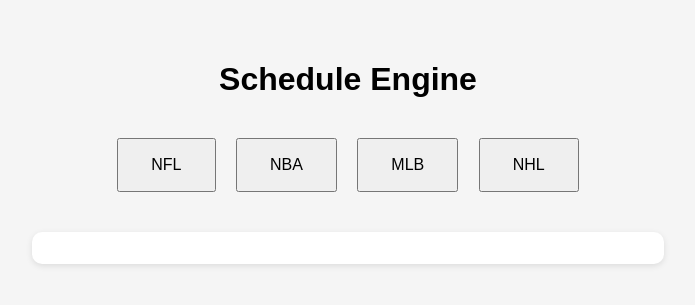
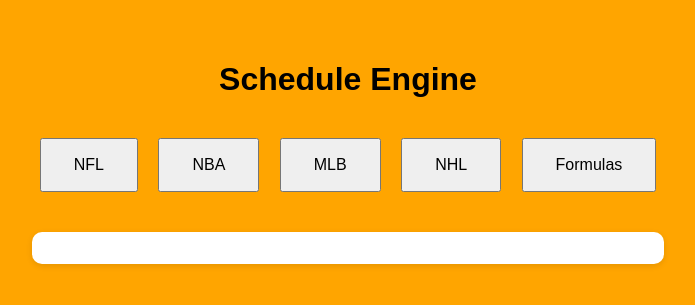
Before and after one commit to FlockNation/scheduleengine, a Flask app: page / in a window 1280 px wide. Shown: the top 305 px of the page, without its empty margins (292-987 px from the left). Run offline with Flask 3, Linux system fonts and the light colour scheme.

Commit message:
Update index.html

```diff
--- a/templates/index.html
+++ b/templates/index.html
@@ -7,7 +7,7 @@
   <style>
     body {
       font-family: Arial, sans-serif;
-      background-color: #f5f5f5;
+      background-color: orange;
       text-align: center;
       padding: 2rem;
     }
@@ -59,6 +59,7 @@
     <button data-league="NBA">NBA</button>
     <button data-league="MLB">MLB</button>
     <button data-league="NHL">NHL</button>
+    <button id="formulas-button">Formulas</button>
   </div>
 
   <div class="dropdown-container" id="dropdown-container">
```
